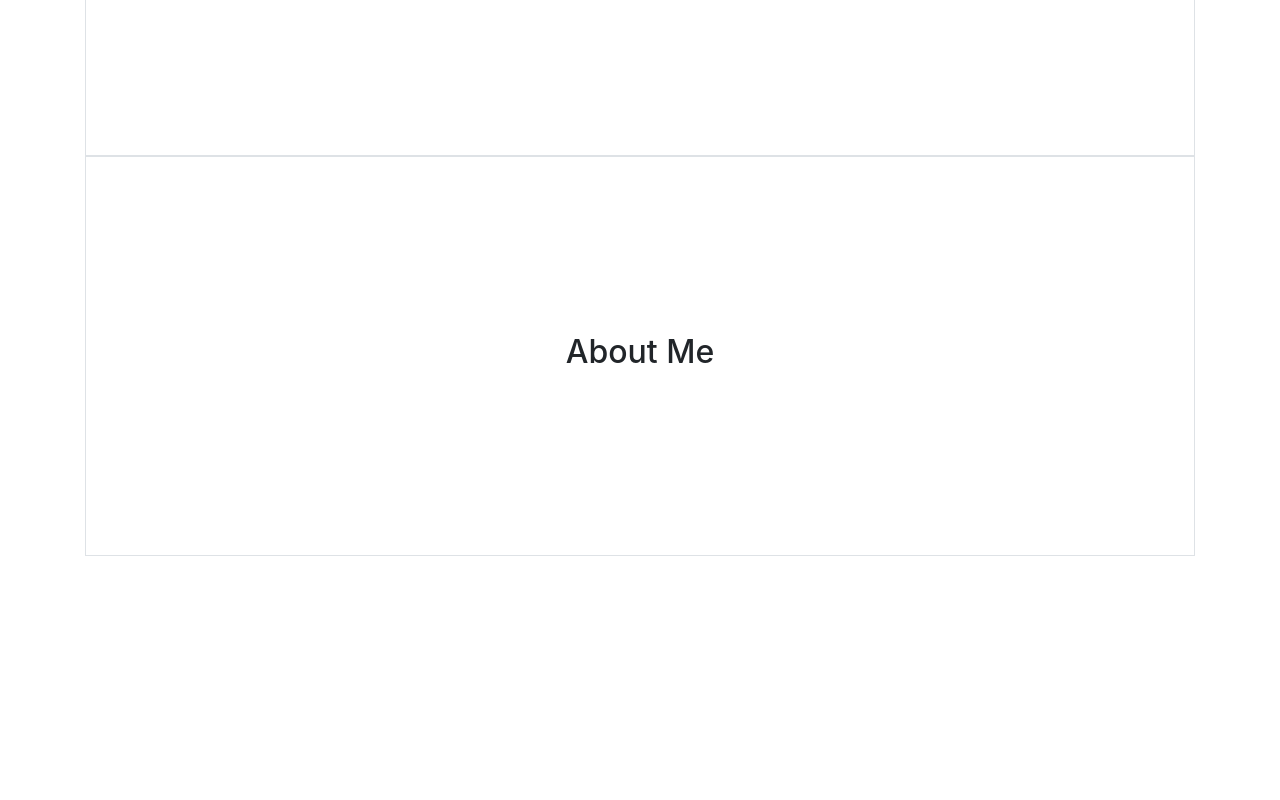
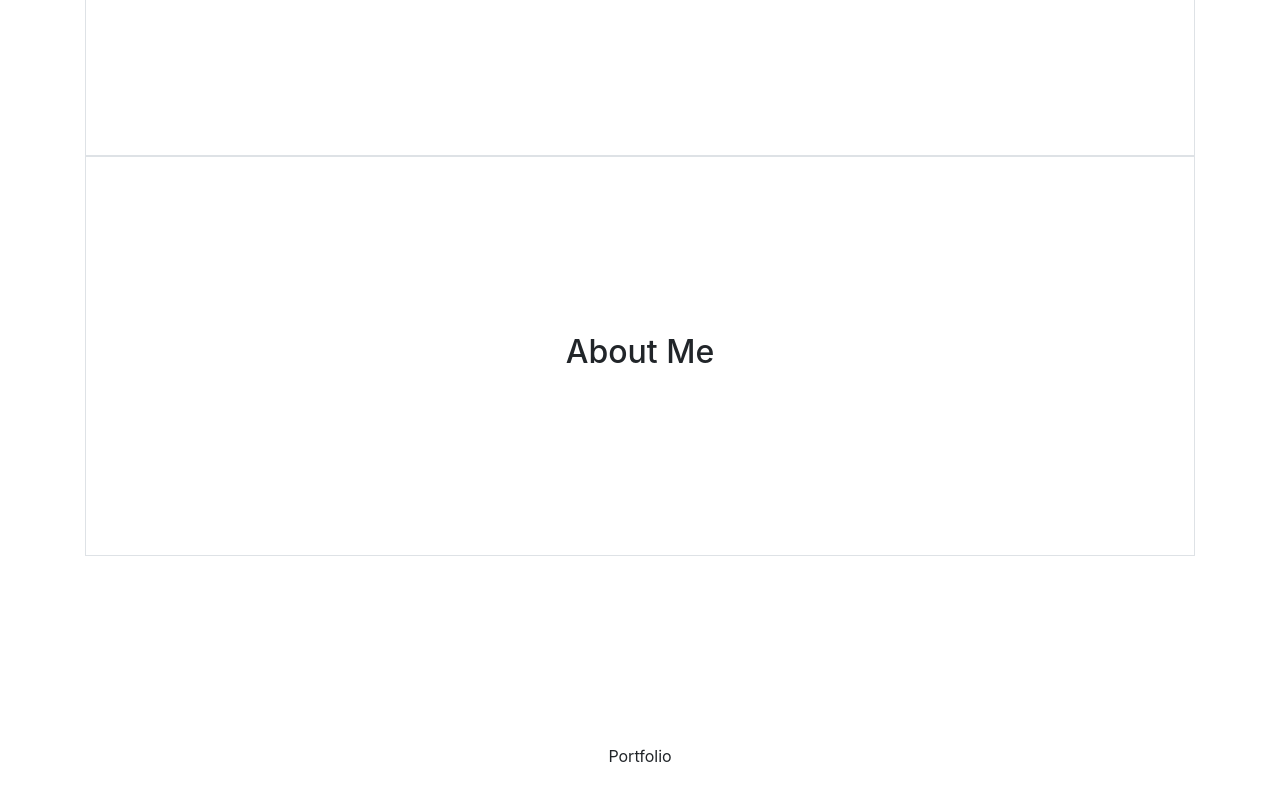
Before and after one commit to dvadz/portfolio, a React (Create React App) app: page / in a window 1280 px wide. Shown: the part 644-1444 px from the top of the page. Before the commit the page ends 1200 px from the top, so only its background shows below. Built offline with nearby package versions, Linux system fonts and the light colour scheme.

Commit message:
created Portfolio

```diff
--- a/src/components/App.js
+++ b/src/components/App.js
@@ -2,6 +2,7 @@ import React from "react";
 import Home from "./Home";
 import About from "./About";
 import Navbar from "./Navbar";
+import Portfolio from "./Portfolio";
 
 class App extends React.Component {
   state = {
@@ -17,6 +18,7 @@ class App extends React.Component {
         <Navbar></Navbar>
         <Home name={this.state.name} description={this.state.description}></Home>
         <About></About>
+        <Portfolio></Portfolio>
       </div>
     );
   }
--- a/src/components/Home.js
+++ b/src/components/Home.js
@@ -9,10 +9,10 @@ const Home = props => {
         <p>{props.description}</p>
       </div>
       <div className='social'>
-        <i class='fab fa-linkedin-in'></i>
-        <i class='fab fa-github-square'></i>
+        <i className='fab fa-linkedin-in'></i>
+        <i className='fab fa-github-square'></i>
       </div>
-      <i class='fas fa-chevron-circle-down'></i>
+      <i className='fas fa-chevron-circle-down'></i>
     </div>
   );
 };
--- /dev/null
+++ b/src/components/Portfolio.css
@@ -0,0 +1,9 @@
+.portfolio {
+  height: 50vh;
+  display: flex;
+
+  /* alignment */
+  text-align: center;
+  flex-direction: column;
+  justify-content: center;
+}
--- /dev/null
+++ b/src/components/Portfolio.js
@@ -0,0 +1,8 @@
+import React from "react";
+import "./Portfolio.css";
+
+const Portfolio = () => {
+  return <div className='portfolio'>Portfolio</div>;
+};
+
+export default Portfolio;
```
